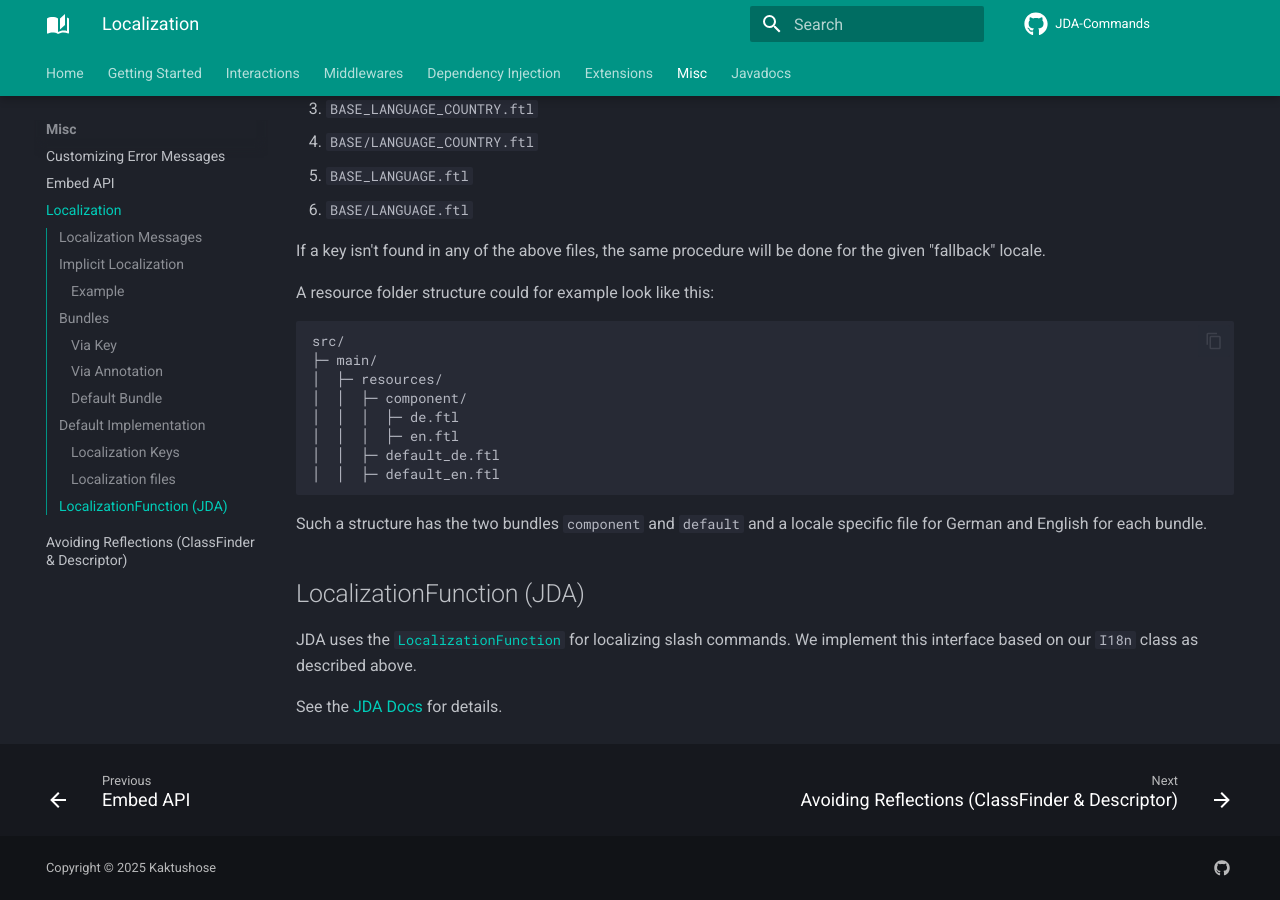
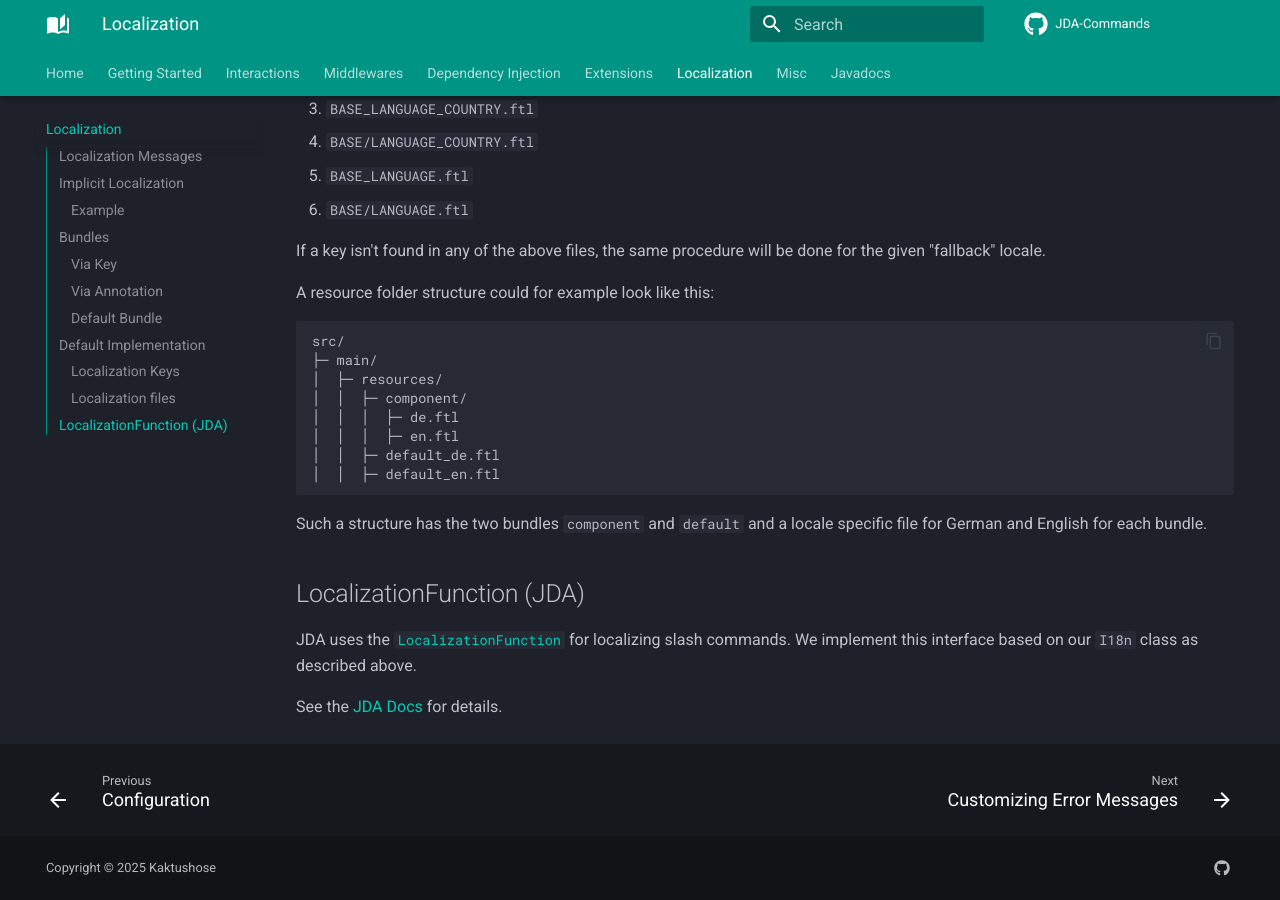
Before and after one commit to Kaktushose/jda-commands, an MkDocs documentation site: the page built from docs/localization.md, in a window 1280 px wide and 900 px high, scrolled down 2653 px. Built offline with MkDocs 1.6.1 and Material for MkDocs 9.7.7, drawn with Linux system fonts in a browser that asks for light colours; comment, search, counter and statistics services are not loaded; the version menu is left out.

Commit message:
Move localization to top level navigation

```diff
--- a/mkdocs.yml
+++ b/mkdocs.yml
@@ -96,9 +96,9 @@ nav:
       - Overview: extension/overview.md
       - Writing Extensions: extension/writing.md
       - Configuration: extension/configuring.md
+  - Localization: localization.md
   - Misc:
       - Customizing Error Messages: misc/error-messages.md
       - Embed API: misc/embeds.md
-      - Localization: misc/localization.md
       - Avoiding Reflections (ClassFinder & Descriptor): misc/reflection.md
   - Javadocs: https://kaktushose.github.io/jda-commands/javadocs/4/
```
Also changed, not shown: docs/localization.md (renamed from docs/misc/localization.md).
